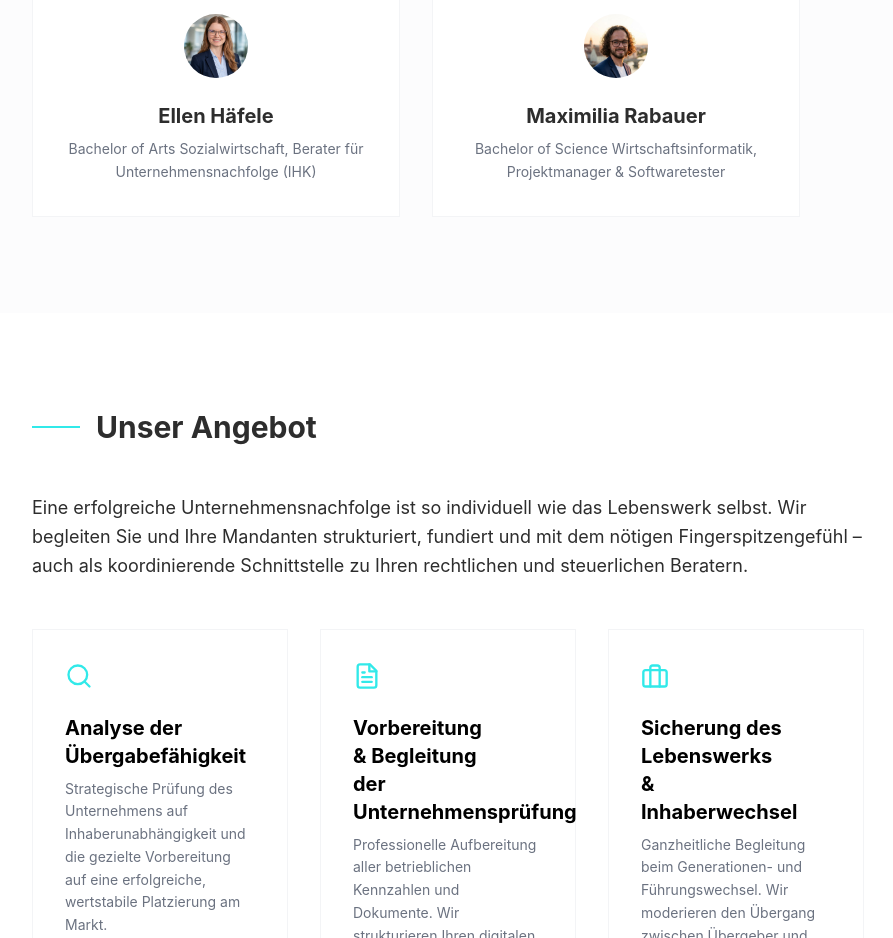
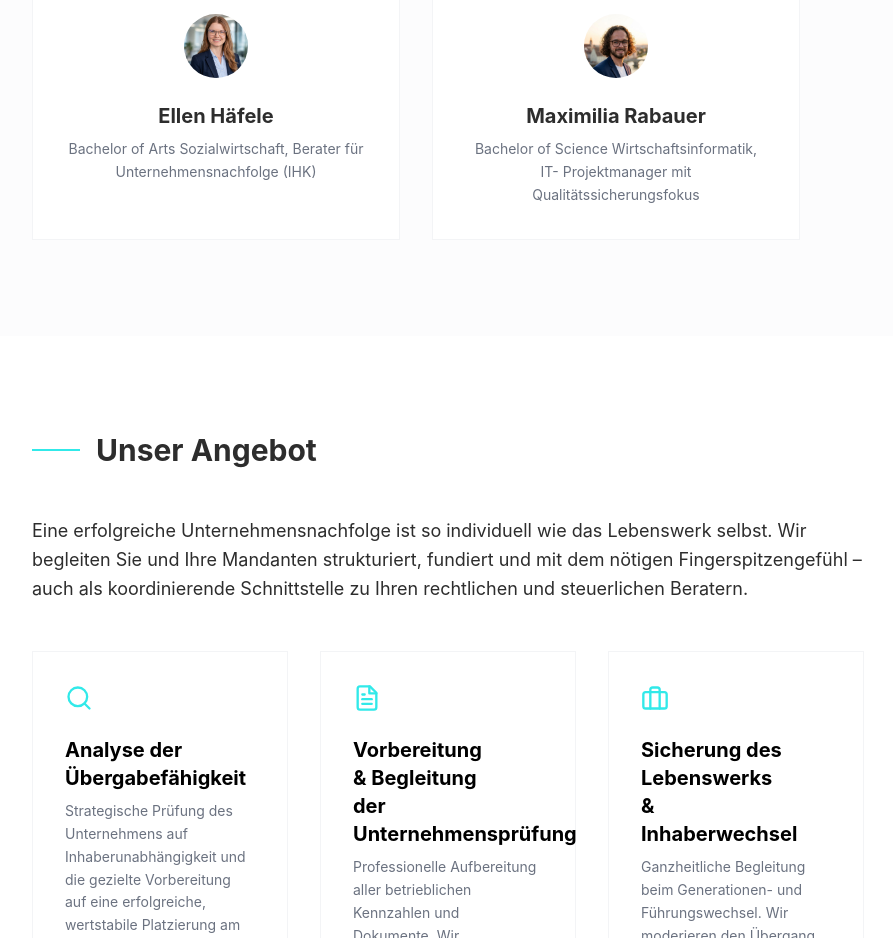
Before and after one commit to ellen2407/modern-services, a React (Vite) app: page / in a window 1280 px wide. Shown: the part 1700-2638 px from the top of the page, without its empty margins (320-1213 px from the left). Built offline with nearby package versions, Linux system fonts and the light colour scheme.

Commit message:
Bez. MxR IT-Projektm.

```diff
--- a/src/components/About.tsx
+++ b/src/components/About.tsx
@@ -29,7 +29,7 @@ const About: React.FC = () => {
 
   const teamMembers = [
     { name: 'Ellen Häfele', role: 'Bachelor of Arts Sozialwirtschaft, Berater für Unternehmensnachfolge (IHK)', image: '/images/team/ellen-haefele.png' },
-    { name: 'Maximilia Rabauer', role: 'Bachelor of Science Wirtschaftsinformatik, Projektmanager & Softwaretester', image: '/images/team/maximilian-rabauer.png' },
+    { name: 'Maximilia Rabauer', role: 'Bachelor of Science Wirtschaftsinformatik, IT- Projektmanager mit Qualitätssicherungsfokus', image: '/images/team/maximilian-rabauer.png' },
   ];
 
   return (
```
